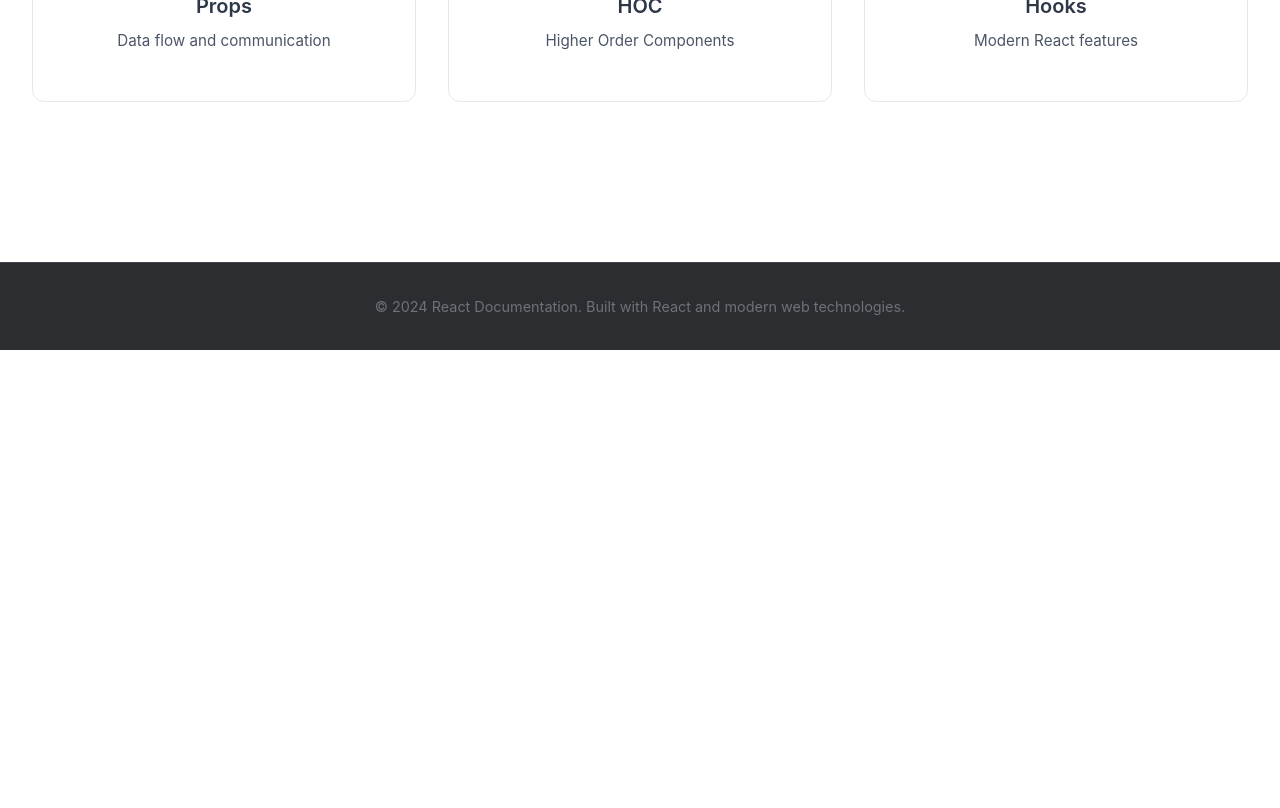
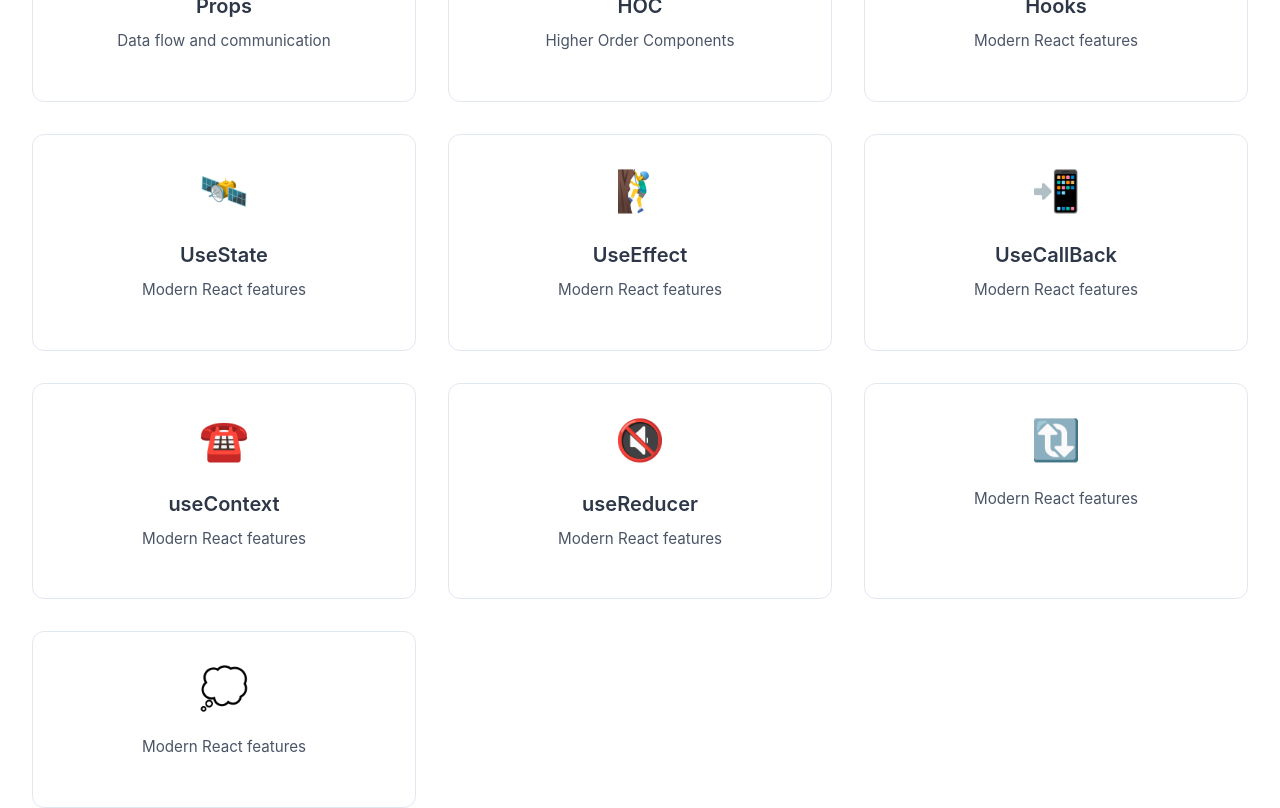
Before and after one commit to raghulprabu/Learning-Master-the-fundamentals-of-ReactJS-, a React (Create React App) app: page / in a window 1280 px wide. Shown: the part 740-1548 px from the top of the page. Before the commit the page ends 1090 px from the top, so only its background shows below. Built offline with nearby package versions, Linux system fonts and the light colour scheme.

Commit message:
Icon changes code

```diff
--- a/src/Home.jsx
+++ b/src/Home.jsx
@@ -54,6 +54,56 @@ const Home = () => {
       description: 'Modern React features',
       icon: '🪝',
       component: <Hooks />
+    },
+    {
+      id: 'UseState',
+      title: 'UseState',
+      description: 'Modern React features',
+      icon: '🛰️',
+      component: <Hooks />
+
+    },
+    {
+      id: 'UseEffect',
+      title: 'UseEffect',
+      description: 'Modern React features',
+      icon: '🧗‍♂️',
+      component: <Hooks />
+    },
+    {
+      id: 'UseCallBack',
+      title: 'UseCallBack',
+      description: 'Modern React features',
+      icon: '📲',
+      component: <Hooks />
+    },
+    {
+      id: 'useContext',
+      title: 'useContext',
+      description: 'Modern React features',
+      icon: '☎️',
+      component: <Hooks />
+    },
+    {
+      id: 'useReducer',
+      title: 'useReducer',
+      description: 'Modern React features',
+      icon: '🔇',
+      component: <Hooks />
+    },
+    {
+      id:'useRef',
+      tittle:'useRef',
+      description: 'Modern React features',
+      icon: '🔃',
+      component: <Hooks />
+    },
+    {
+      id:'useMemo',
+      tittle:'useMemo',
+      description: 'Modern React features',
+      icon: '💭',
+      component: <Hooks />
     }
   ];
 
@@ -103,7 +153,7 @@ const Home = () => {
             >
             <div className="logo-section">
             <div className="logo">React Docs</div>
-            <div className="version">v18.0</div>
+            <div className="version">v19.0</div>
           </div>
             </div>
           </nav>
--- a/src/home.css
+++ b/src/home.css
@@ -3,7 +3,7 @@
   --primary-bg: #1e1f22;
   --secondary-bg: #2b2d31;
   --card-bg: #313438;
-  --hover-bg: #3c4043;
+  --hover-bg: #9ed1f7;
   --text-primary: #ffffff;
   --text-secondary: #a8a8a8;
   --text-muted: #6f7176;
@@ -264,34 +264,6 @@ body {
   transform: translateX(0);
 }
 
-/* Stats Section */
-/* .stats-section {
-  display: flex;
-  justify-content: center;
-  gap: 4rem;
-  margin-top: 4rem;
-  padding: 2rem 0;
-  border-top: 1px solid var(--border-color);
-}
-
-.stat-item {
-  text-align: center;
-}
-
-.stat-number {
-  font-size: 2.5rem;
-  font-weight: 700;
-  color: var(--accent-blue);
-  margin-bottom: 0.5rem;
-}
-
-.stat-label {
-  color: var(--text-secondary);
-  font-size: 0.9rem;
-  text-transform: uppercase;
-  letter-spacing: 0.05em;
-} */
-
 /* Footer */
 .app-footer {
   background: var(--secondary-bg);
```
